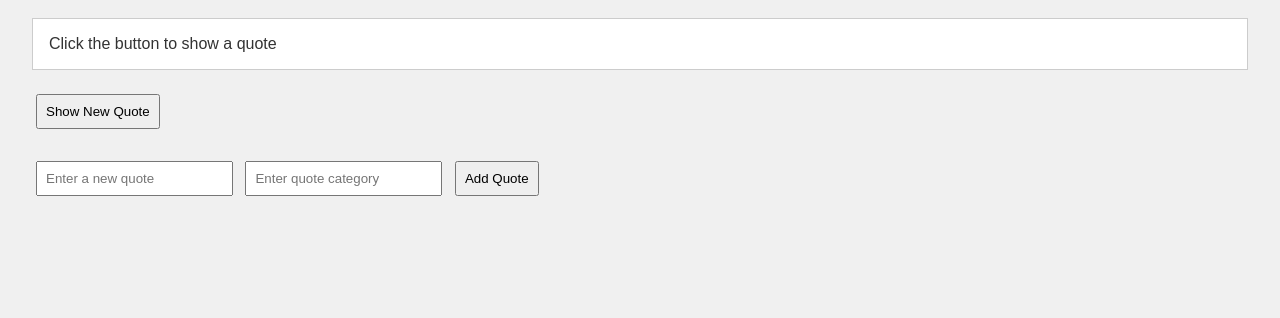
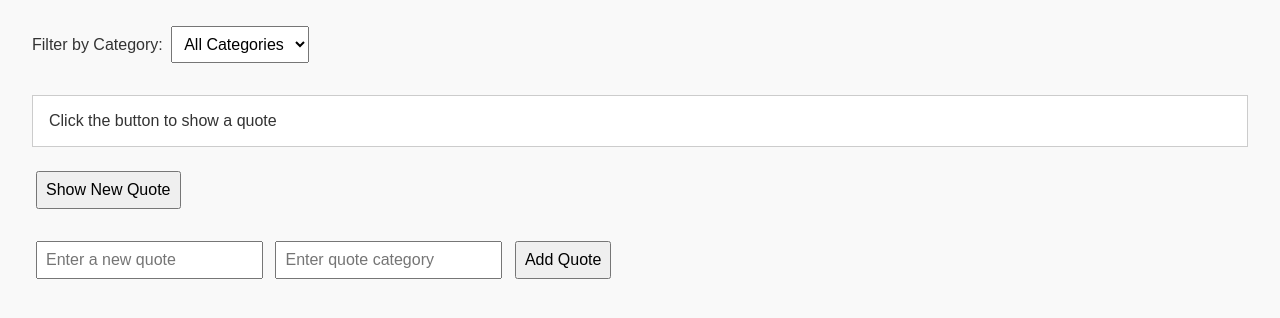
Before and after one commit to alisena-danishwer/alx_fe_javascript, a plain HTML site: page dom-manipulation/index.html in a window 1280 px wide. Shown: the part 72-390 px from the top of the page. Drawn offline with Linux system fonts and the light colour scheme.

Commit message:
Update index.html

```diff
--- a/dom-manipulation/index.html
+++ b/dom-manipulation/index.html
@@ -8,7 +8,7 @@
     body {
       font-family: Arial, sans-serif;
       margin: 2rem;
-      background-color: #f0f0f0;
+      background-color: #f9f9f9;
       color: #333;
     }
 
@@ -19,23 +19,36 @@
       background: #fff;
     }
 
-    input, button {
+    input, button, select {
       margin: 0.5rem 0.25rem;
       padding: 0.5rem;
+      font-size: 1rem;
     }
 
     #quoteForm {
       margin-top: 1rem;
     }
+
+    select {
+      margin-bottom: 1rem;
+    }
   </style>
 </head>
 <body>
+
   <h1>Dynamic Quote Generator</h1>
 
+  <!-- Category filter -->
+  <label for="categoryFilter">Filter by Category:</label>
+  <select id="categoryFilter" onchange="filterQuotes()">
+    <option value="all">All Categories</option>
+  </select>
+
+  <!-- Quote display and button -->
   <div id="quoteDisplay">Click the button to show a quote</div>
-
   <button id="newQuote">Show New Quote</button>
 
+  <!-- Add new quote form -->
   <div id="quoteForm">
     <input id="newQuoteText" type="text" placeholder="Enter a new quote" />
     <input id="newQuoteCategory" type="text" placeholder="Enter quote category" />
```
